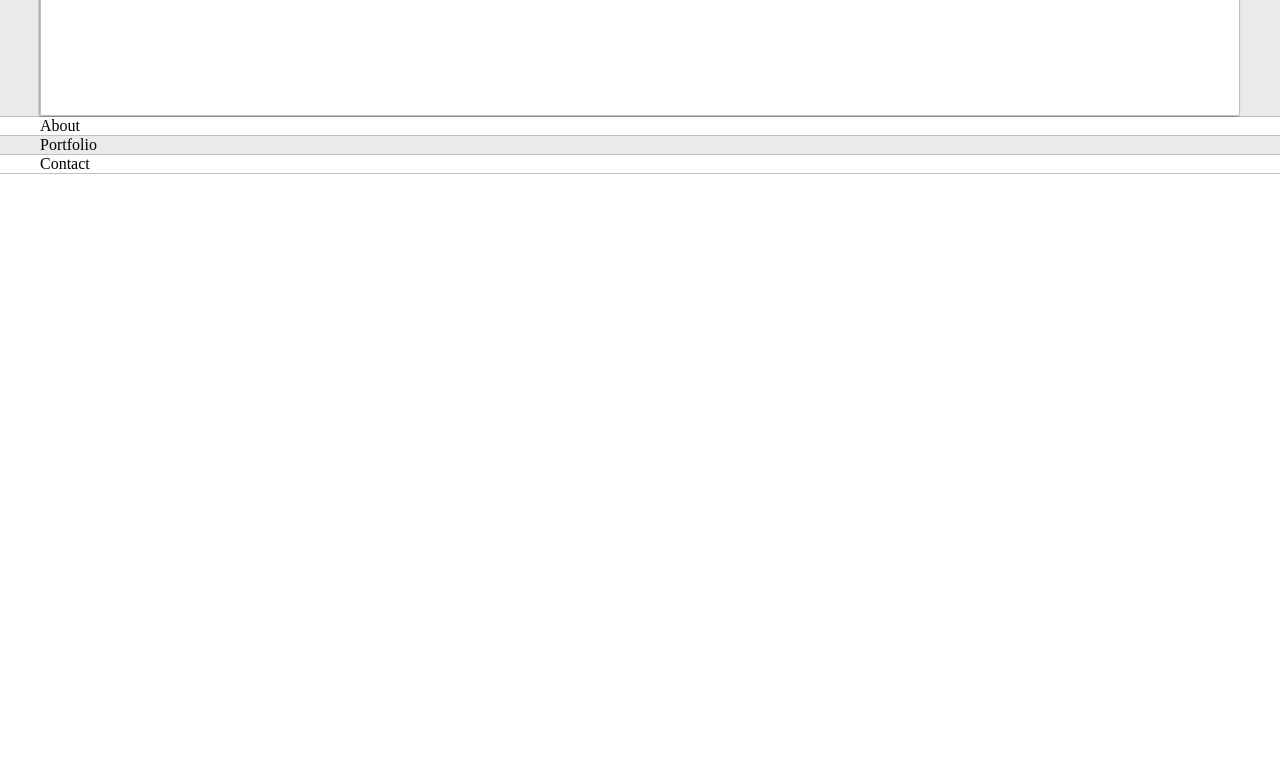
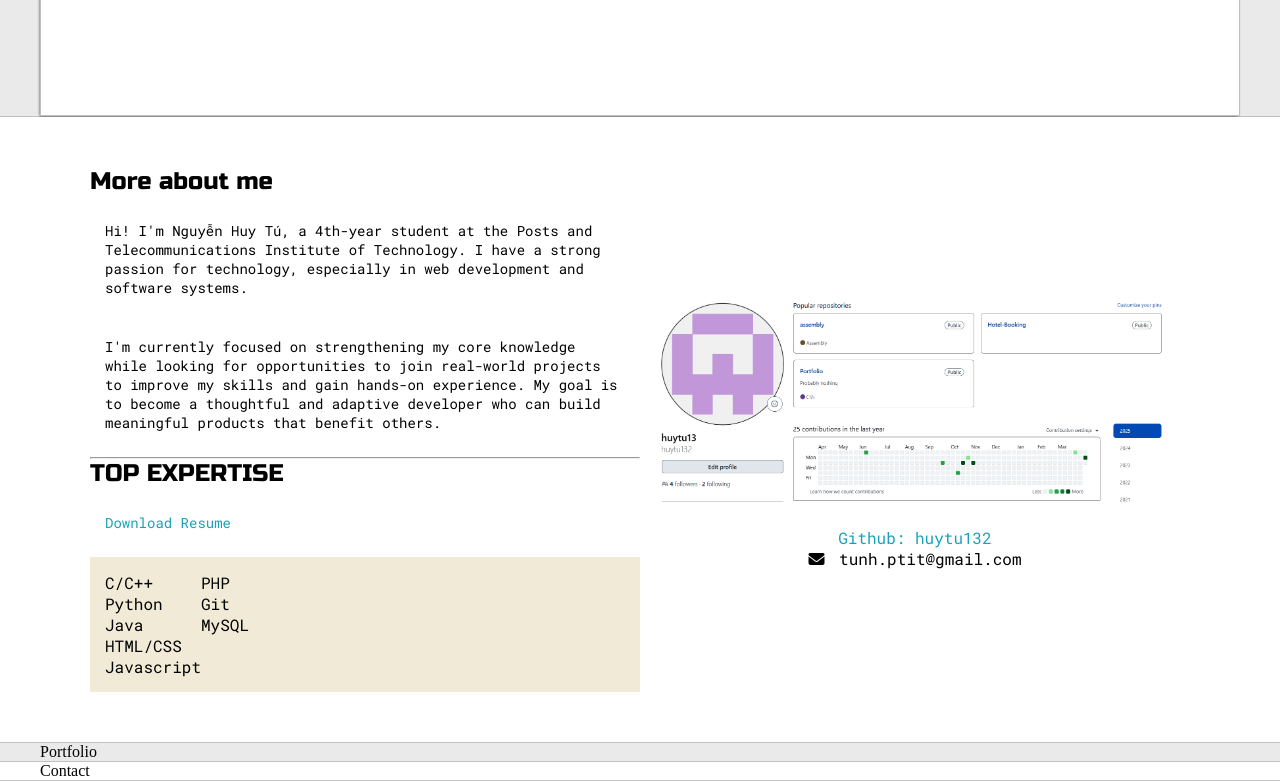
Before and after one commit to huytu132/Portfolio, a plain HTML site: page index.html in a window 1280 px wide. Shown: the part 574-1355 px from the top of the page. Before the commit the page ends 800 px from the top, so only its background shows below. Drawn offline with Linux system fonts and the light colour scheme.

Commit message:
add about-section

```diff
--- a/default.css
+++ b/default.css
@@ -249,6 +249,34 @@
     right: -5px;
 }
 
+.about-wrapper{
+    padding: 50px;
+    display: grid;
+    grid-template-columns: repeat(2,1fr);
+}
+
+.about-me p{
+    font-size: 14px;
+    margin: 10px 0;
+    padding: 15px;
+}
+
+#skills{
+    padding: 15px;
+    display: flex;
+    background-color: var(--previewShadow);
+}
+
+.social-link{
+    align-content: center;
+    text-align: center;
+}
+
+#github-pic{
+    width: 100%;
+    margin-bottom: 15px;
+}
+
 @media screen and (max-width: 1200px) {
     .main-container{
         width: 95%;
--- a/index.html
+++ b/index.html
@@ -6,6 +6,8 @@
 
     <link href="https://fonts.googleapis.com/css2?family=Russo+One&display=swap" rel="stylesheet">
     <link href="https://fonts.googleapis.com/css2?family=Roboto+Mono:ital,wght@0,100..700;1,100..700&family=Russo+One&display=swap" rel="stylesheet">
+
+    <link rel="stylesheet" href="https://cdnjs.cloudflare.com/ajax/libs/font-awesome/6.5.0/css/all.min.css">
 
     <link rel="stylesheet" href="default.css">
 
@@ -65,7 +67,49 @@
 
     <section class="s2">
         <div class="main-container">
-            About
+            <div class="about-wrapper">
+                <div class="about-me">
+                    <h4>More about me</h4>
+                    <p>
+                        Hi! I'm Nguyễn Huy Tú, a 4th-year student at the Posts and Telecommunications Institute of Technology.
+                        I have a strong passion for technology, especially in web development and software systems.
+                    </p>
+                    <p>
+                        I'm currently focused on strengthening my core knowledge while looking for opportunities to join real-world projects to improve my skills and gain hands-on experience.
+                        My goal is to become a thoughtful and adaptive developer who can build meaningful products that benefit others.
+                    </p>
+
+                    <hr>
+
+                    <h4>TOP EXPERTISE</h4>
+                    <p><a target="_blank" href="resume.pdf">Download Resume</a></p>
+
+                    <div id="skills">
+                        <ul>
+                            <li>C/C++</li>
+                            <li>Python</li>
+                            <li>Java</li>
+                            <li>HTML/CSS</li>
+                            <li>Javascript</li>
+                        </ul>
+
+                        <ul>
+                            <li>PHP</li>
+                            <li>Git</li>
+                            <li>MySQL</li>
+                        </ul>
+                    </div>
+                </div>
+
+                <div class="social-link">
+                    <img id="github-pic" src="/images/github.png" alt="">
+                    <p><a href="https://github.com/huytu132">Github: huytu132</a></p>
+                    <span>
+                        <i class="fa-solid fa-envelope" style="margin-right: 5px;"></i>
+                        tunh.ptit@gmail.com
+                    </span>
+                </div>
+            </div>
         </div>
     </section>
 
```
Also changed, not shown: images/github.png (added), 1 other file.
